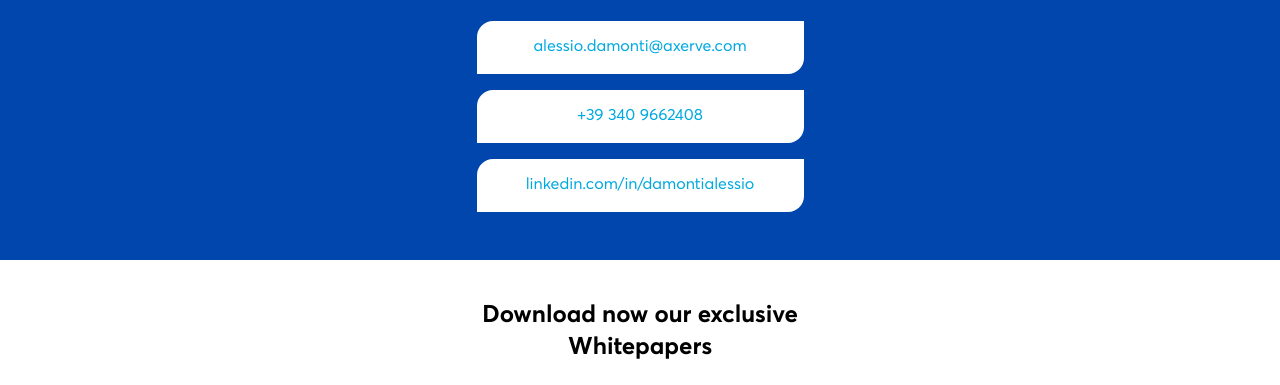
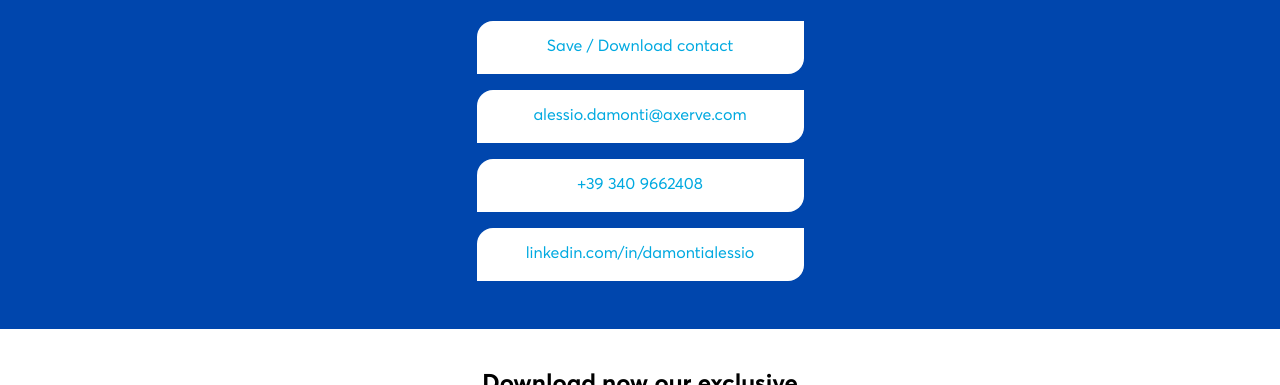
Before and after one commit to axerve/assets, a plain HTML site: page alessio-damonti/index.html in a window 1280 px wide. Shown: the part 341-726 px from the top of the page. Drawn offline with Linux system fonts and the light colour scheme.

Commit message:
Update index.html

```diff
--- a/alessio-damonti/index.html
+++ b/alessio-damonti/index.html
@@ -19,7 +19,8 @@
           <span class="job-title">Deputy Ceo Axerve & Head of<br>International Business Fabrick</span>
         </span>
 
-        <a class="large-button mt-3" href="mailto:alessio.damonti@axerve.com">alessio.damonti@axerve.com</a>
+        <a class="large-button mt-3" href="alessiodamonti.vcf">Save / Download contact</a>
+        <a class="large-button mt-2" href="mailto:alessio.damonti@axerve.com">alessio.damonti@axerve.com</a>
         <a class="large-button mt-2" href="tel:+393409662408">+39 340 9662408</a>
         <a class="large-button mt-2 mb-6" href="https://www.linkedin.com/in/damontialessio/" target="_blank" rel="noopener noreferrer">linkedin.com/in/damontialessio</a>
       </div>
```
